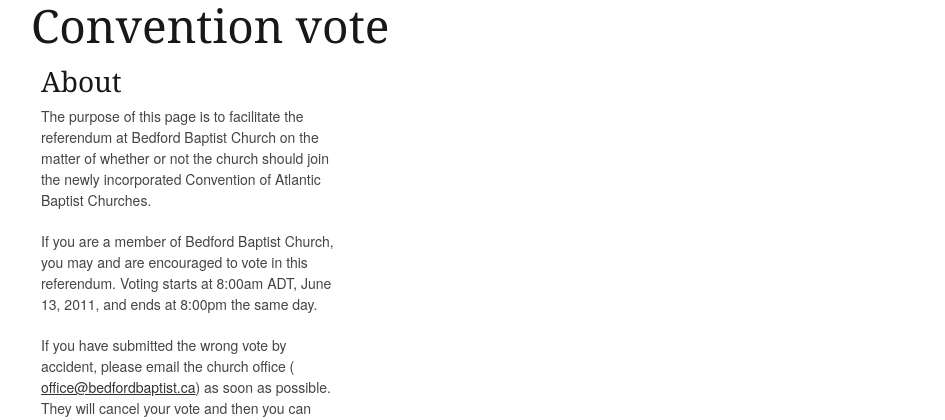
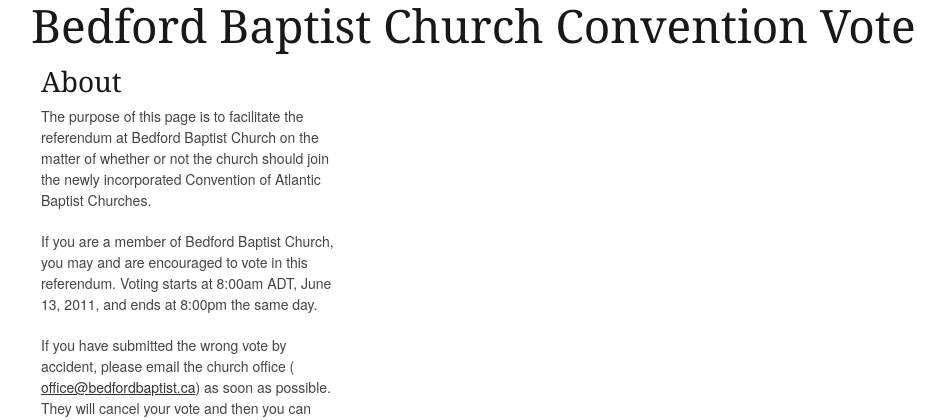
Before and after one commit to honza/vote, a Django app: template templates/public_base.html in a window 1280 px wide. Shown: the top 420 px of the page, without its empty margins (129-1074 px from the left). Run offline with Django 3.2, Linux system fonts and the light colour scheme; the template is opened without the code that fills it, so the values that code supplies are empty.

Commit message:
Update heading.

```diff
--- a/templates/public_base.html
+++ b/templates/public_base.html
@@ -2,7 +2,7 @@
 
 {% block content %}
 
-    <h1>Convention vote</h1>
+    <h1>Bedford Baptist Church Convention Vote</h1>
         <div class="one-third column">
             <h3>About</h3>
             <p>
```
